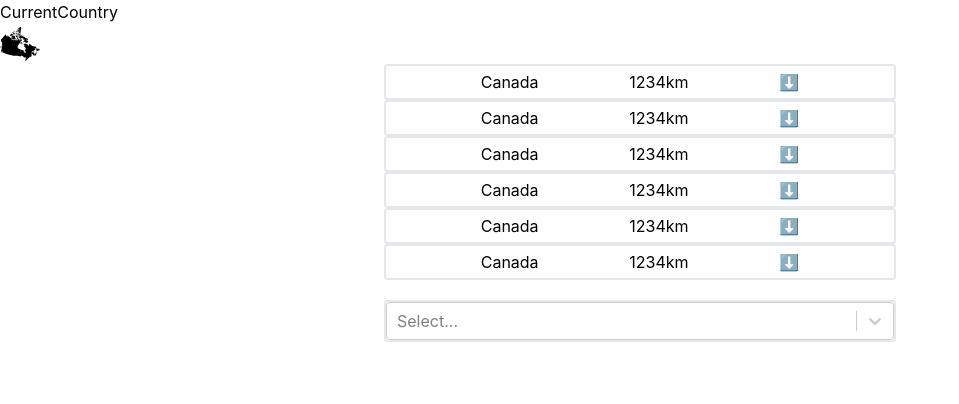
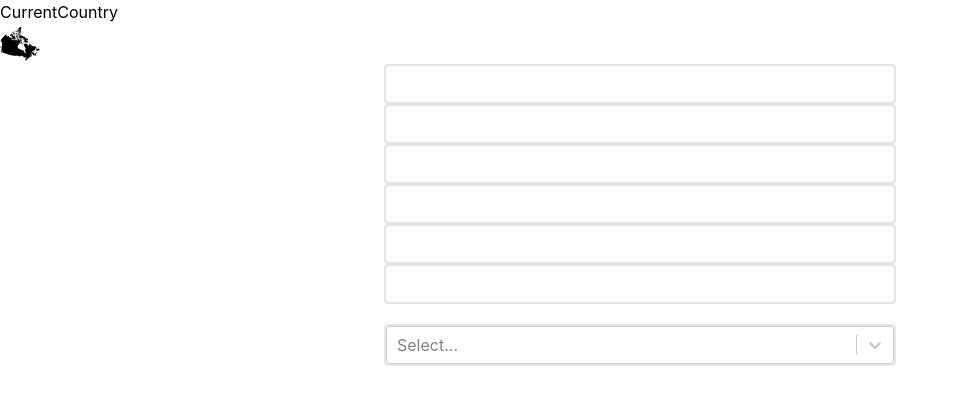
Before and after one commit to WeikeShi0730/worldle, a React (Create React App) app: page / in a window 1280 px wide. Shown: the top 404 px of the page, without its empty margins (0-959 px from the left). Built offline with nearby package versions, Linux system fonts and the light colour scheme.

Commit message:
Add app context state

```diff
--- a/src/App.tsx
+++ b/src/App.tsx
@@ -1,13 +1,20 @@
+import { useState, createContext } from "react";
+
 import CurrentCountry from "./components/current-country.component";
 import GuessPanels from "./components/guess-panels.component";
 import Selections from "./components/selections.component";
 
 function App() {
+  const SelectionsContext = createContext({});
+  const [numGuesses, setNumGuesses] = useState<number>(0);
+  const value = { numGuesses, setNumGuesses };
   return (
     <div>
-      <CurrentCountry />
-      <GuessPanels />
-      <Selections />
+      <SelectionsContext.Provider value={value}>
+        <CurrentCountry />
+        <GuessPanels />
+        <Selections />
+      </SelectionsContext.Provider>
     </div>
   );
 }
--- a/src/components/guess-panel.component.tsx
+++ b/src/components/guess-panel.component.tsx
@@ -1,9 +1,9 @@
 const GuessPanel = () => {
   return (
-    <div className="flex justify-evenly items-center max-w-xs sm:max-w-sm md:max-w-md lg:max-w-lg m-auto p-1 border-2 rounded">
-      <div className="country">Canada</div>
-      <div className="distance">1234km</div>
-      <div className="direction">⬇️</div>
+    <div className="flex justify-evenly items-center h-10 max-w-xs sm:max-w-sm md:max-w-md lg:max-w-lg m-auto p-1 border-2 rounded">
+      <div className="country "></div>
+      <div className="distance"></div>
+      <div className="direction"></div>
     </div>
   );
 };
```
